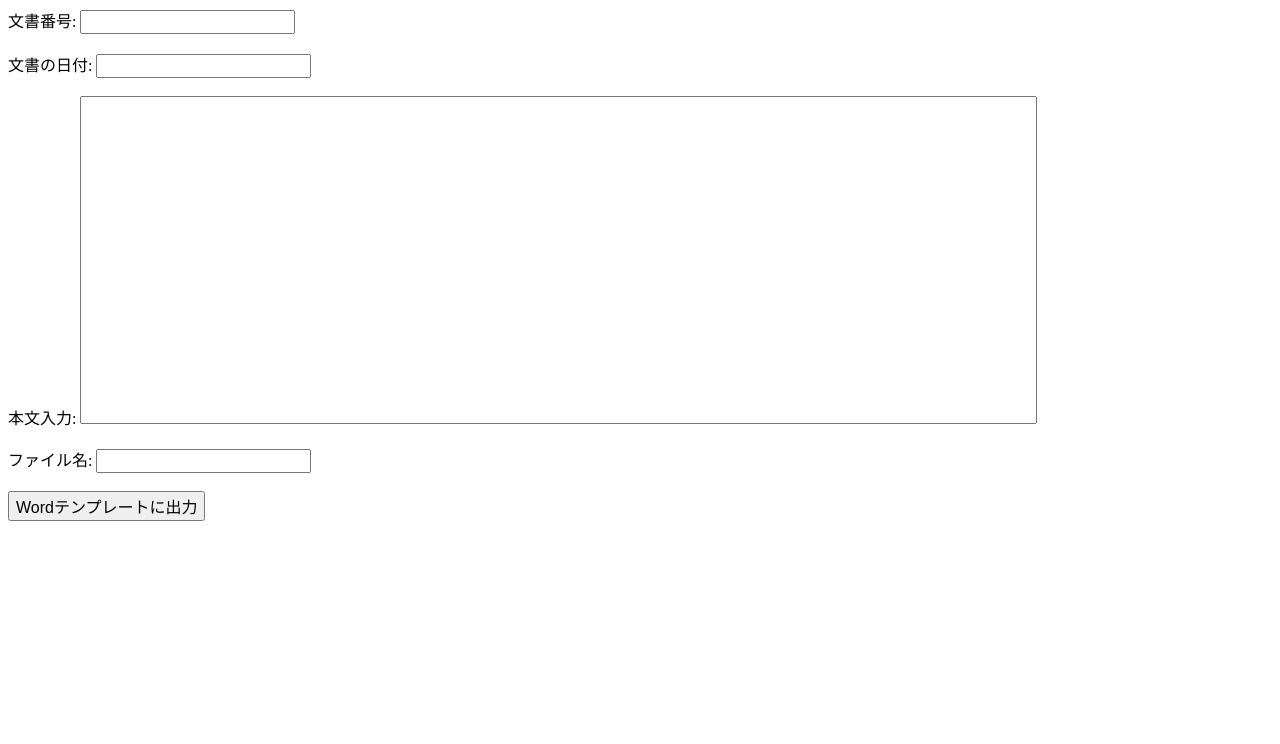
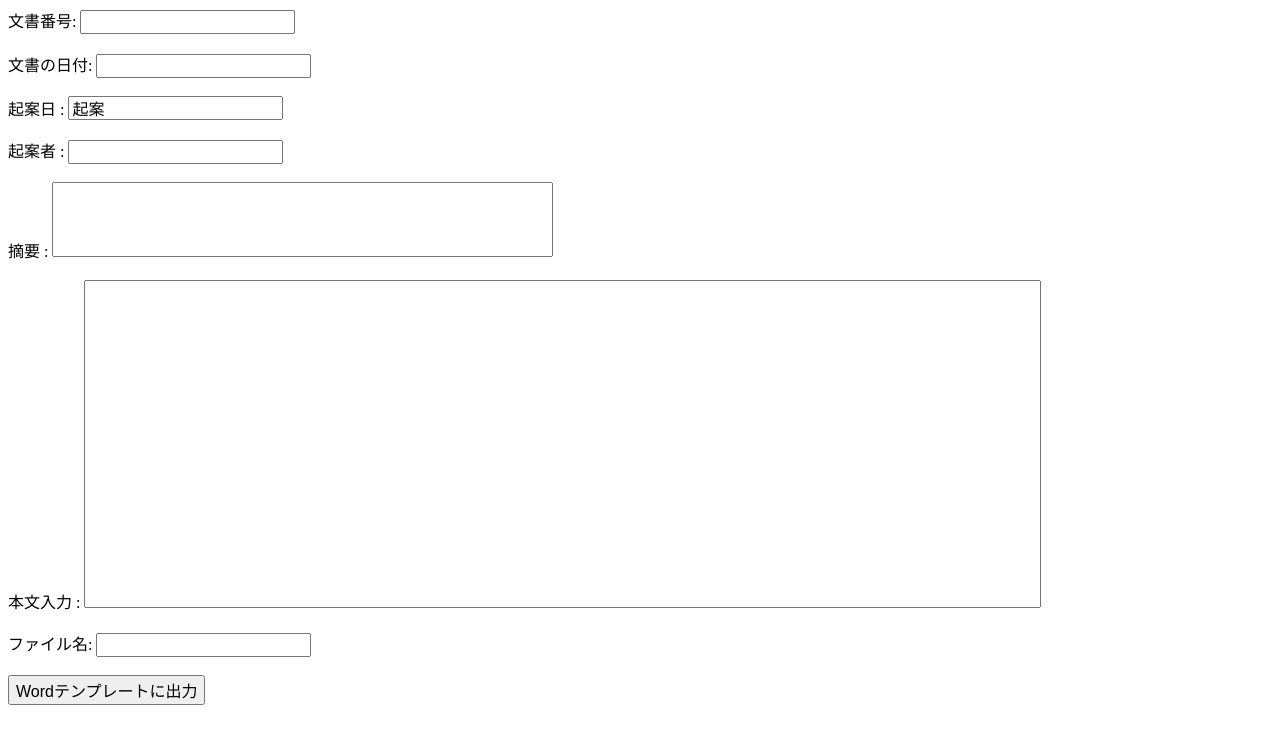
Before and after one commit to piezoh/final_project, a Flask app: page / in a window 1280 px wide. Shown: the top 744 px of the page. Run offline with Flask 3, Linux system fonts and the light colour scheme.

Commit message:
摘要まで出力完了

```diff
--- a/app.py
+++ b/app.py
@@ -1,3 +1,4 @@
+import os
 from docx import Document
 from flask import Flask, request, render_template
 
@@ -15,11 +16,14 @@ def get_text():
     # フォームから入力されたテキストを取得
     doc_number = request.form["doc_number"]
     doc_date = request.form["doc_date"]
+    draft_date = request.form["draft_date"]
+    drafter = request.form["drafter"]
+    summary = request.form["summary"]
     input_text = request.form["input_text"]
     filename = request.form["filename"]
 
     # Word文書を生成して保存
-    generate_docx(filename, input_text, doc_date, doc_number)
+    generate_docx(filename, input_text, doc_date, doc_number, draft_date, drafter, summary)
 
     # 応答メッセージを返す
     return f"ファイル '{filename}.docx' が保存されました。"
@@ -41,7 +45,7 @@ def slice_txt_into_list(full_txt, slice_length):
     return sliced_list
 
 
-def generate_docx(new_filename, full_txt, date, doc_num):
+def generate_docx(new_filename, full_txt, date, doc_num, drft_date, drft_person, summary_content):
     # 40字ごとに区切ってリストに入れる
     draft_content = slice_txt_into_list(full_txt, 40)
 
@@ -63,18 +67,38 @@ def generate_docx(new_filename, full_txt, date, doc_num):
     # 文書の日付欄のセルに日付を入力
     date_cell.text = date
 
+    # 起案日&起案者欄のセルを取得
+    draft_date_cell = table.cell(3, 2)
+
+    # 起案日と起案者を同じセルに入力するため連結
+    drafter_date = drft_date + "\n" + "\n" + drft_person
+
+    # 起案日&起案者を入力
+    draft_date_cell.text = drafter_date
+
+    # 摘要欄のセルを取得
+    summary_content_cell = table.cell(4, 4)
+
+    # 摘要欄に内容を入力
+    summary_content_title = "摘要\n" + summary_content
+    summary_content_cell.text = summary_content_title
+
     # 本文を起案文書様式の６行目から入力
     line_num = 6
 
     for draft in draft_content:
         # 表のline_num行目、0列目にあるセルを取得する
         cell = table.cell(line_num, 0)
+
+        for paragraph in cell.paragraphs:
+            paragraph.text = paragraph.text.replace("\n", "")
         # セル内のテキストを上書きする
         cell.text = draft
         line_num += 1
 
-    # 上書きした文書を保存
-    output_path = f"{new_filename}.docx"
+    # 上書きした文書を保存、保存場所指定
+    output_folder = r"C:\Users\noriko\Desktop\test"
+    output_path = os.path.join(output_folder, f"{new_filename}.docx")
     document.save(output_path)
 
 
--- a/templates/input_form.html
+++ b/templates/input_form.html
@@ -9,6 +9,9 @@
     textarea{
         font-size: 150%;
         resize:none;
+    }
+    #draft_date{
+        font-size:100%;
     }
     </style>
 </head>
@@ -22,7 +25,19 @@
         <input type="text" id="doc_date" name="doc_date">
         <br>
         <br>
-        <label for="input_text">本文入力:</label>
+        <label for="draft_date">起案日 :</label>
+        <input type="text" id="draft_date" name="draft_date" value="起案 ">
+        <br>
+        <br>
+        <label for="drafter">起案者 :</label>
+        <input type="text" id="drafter" name="drafter">
+        <br>
+        <br>
+        <label for="summary">摘要 :</label>
+        <textarea id="summary" name="summary" rows="3" cols="40"></textarea>
+        <br>
+        <br>
+        <label for="input_text">本文入力 :</label>
         <textarea id="input_text" name="input_text" rows="14" cols="78"></textarea>
         <br>
         <br>
```
Also changed, not shown: 1 other file.
